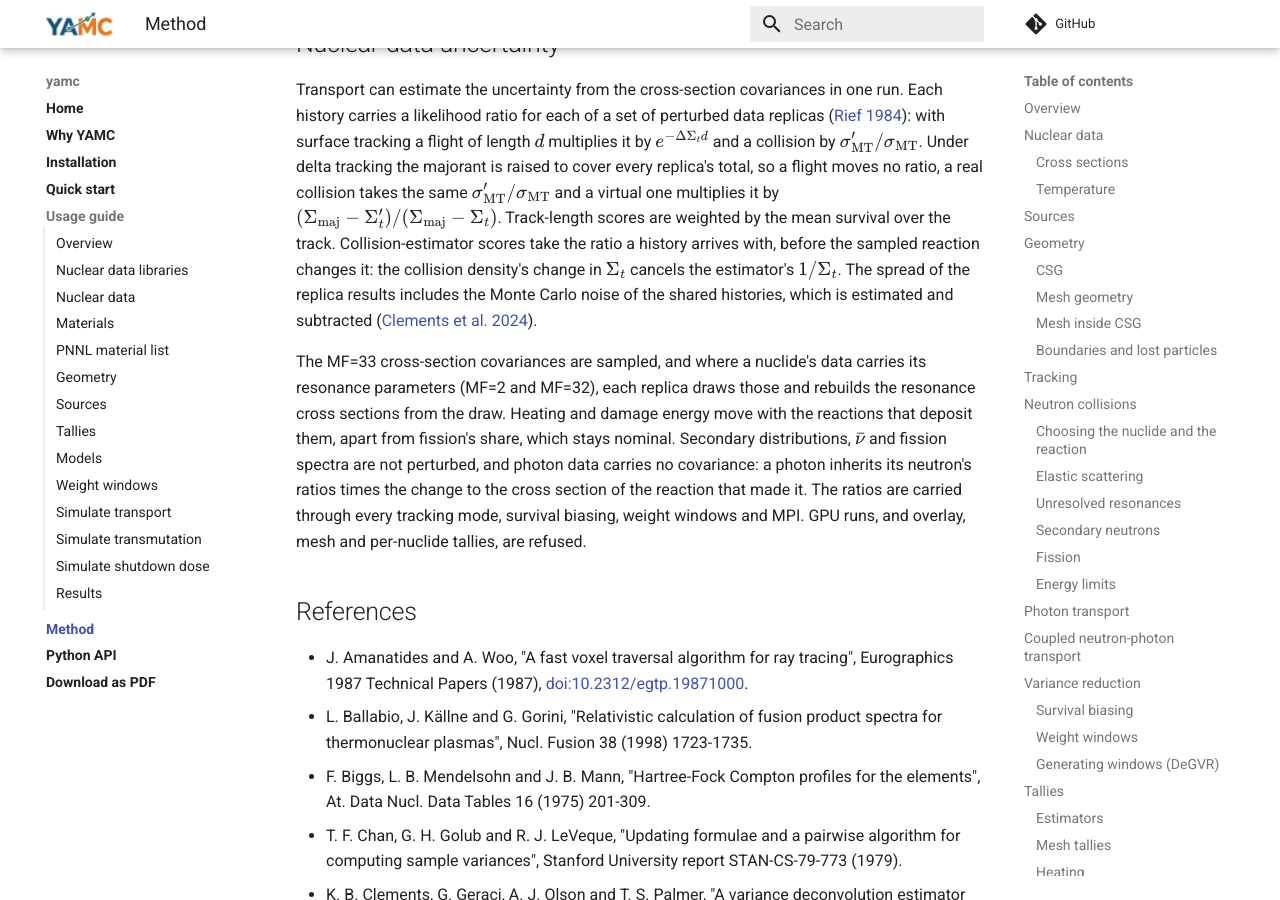
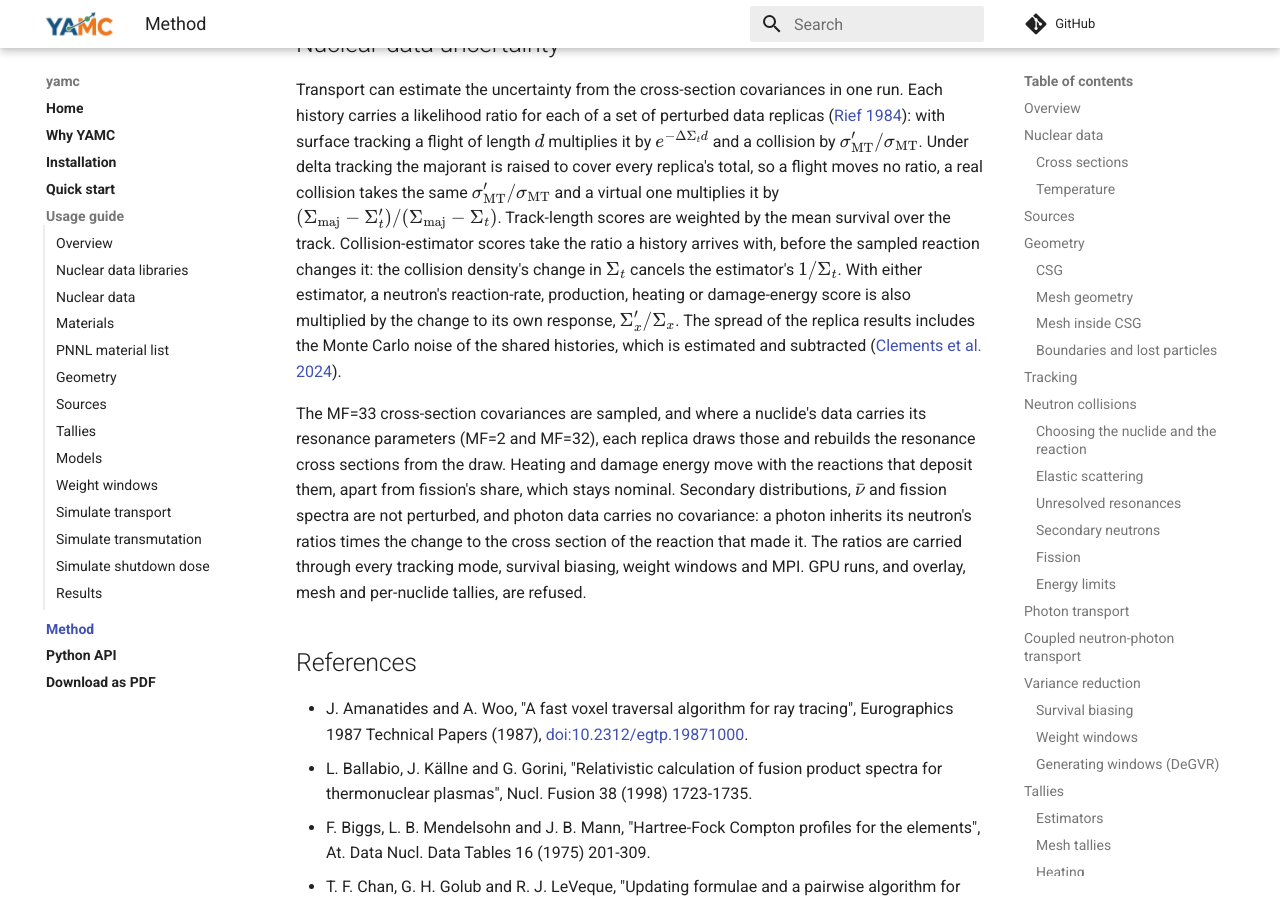
Before and after one commit to fusion-neutronics/yamc, an MkDocs documentation site: the page built from docs/method.md, in a window 1280 px wide and 900 px high, scrolled down 12510 px. Built offline with MkDocs 1.6.1 and Material for MkDocs 9.7.7, drawn with Linux system fonts in a browser that asks for light colours; comment, search, counter and statistics services are not loaded.

Commit message:
Tighten the wording on material ids, the cut example and replica ratios
The Geometry does not assign material ids, but every Material still gets
one when it is built. The cut box leaves the points outside it in no solid.
Under either estimator, a neutron's reaction-rate, production, heating or
damage-energy score also takes its own response's ratio.

```diff
--- a/docs/method.md
+++ b/docs/method.md
@@ -587,7 +587,9 @@ multiplies it by $(\Sigma_\text{maj}-\Sigma'_t)/(\Sigma_\text{maj}-\Sigma_t)$.
 Track-length scores are weighted by the mean survival over the track.
 Collision-estimator scores take the ratio a history arrives with, before the
 sampled reaction changes it: the collision density's change in $\Sigma_t$
-cancels the estimator's $1/\Sigma_t$. The
+cancels the estimator's $1/\Sigma_t$. With either estimator, a neutron's
+reaction-rate, production, heating or damage-energy score is also multiplied
+by the change to its own response, $\Sigma'_x/\Sigma_x$. The
 spread of the replica results includes the Monte Carlo noise of the shared
 histories, which is estimated and subtracted
 ([Clements et al. 2024](#references)).
```
Also changed, not shown: docs/geometry.md (+2 -2 lines).
